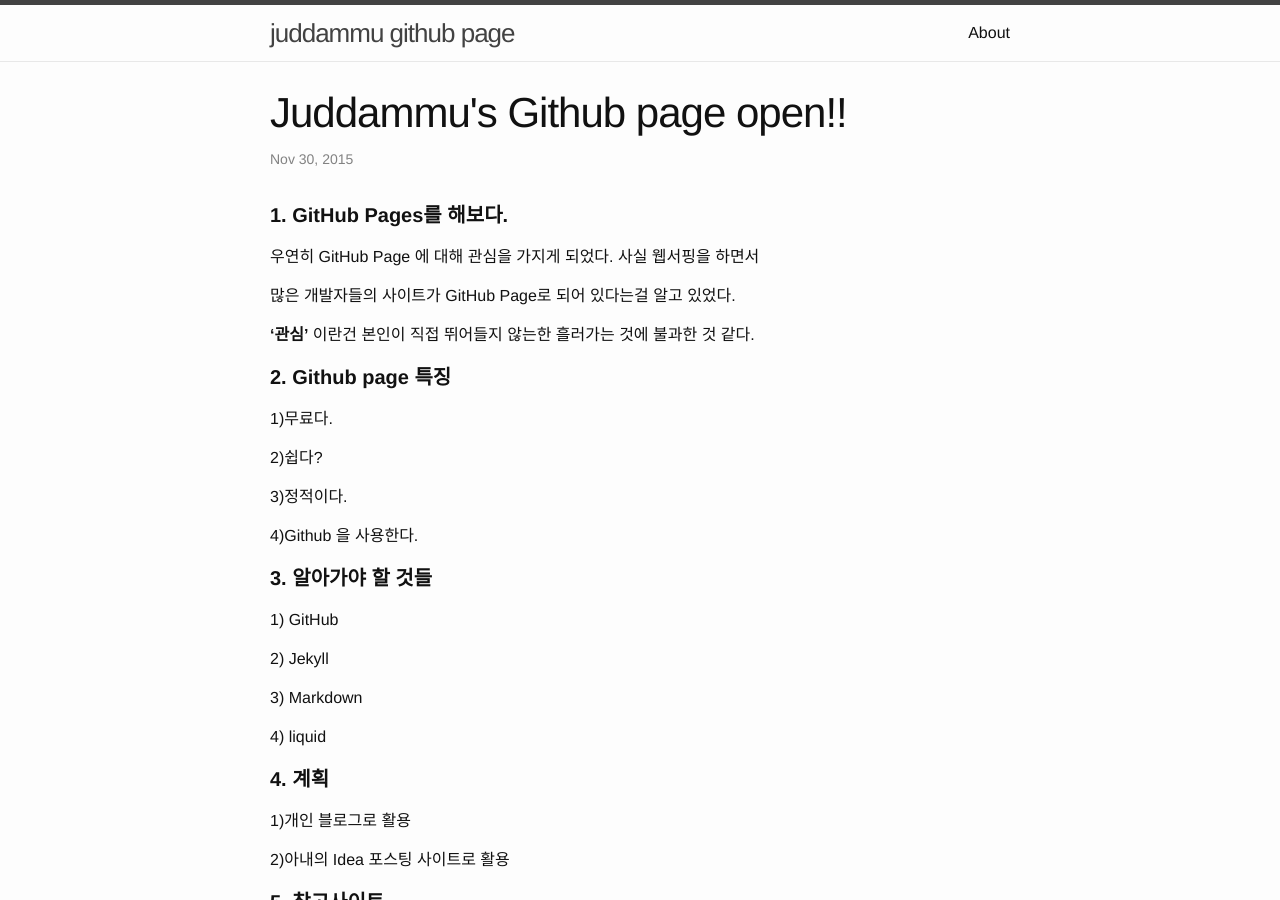
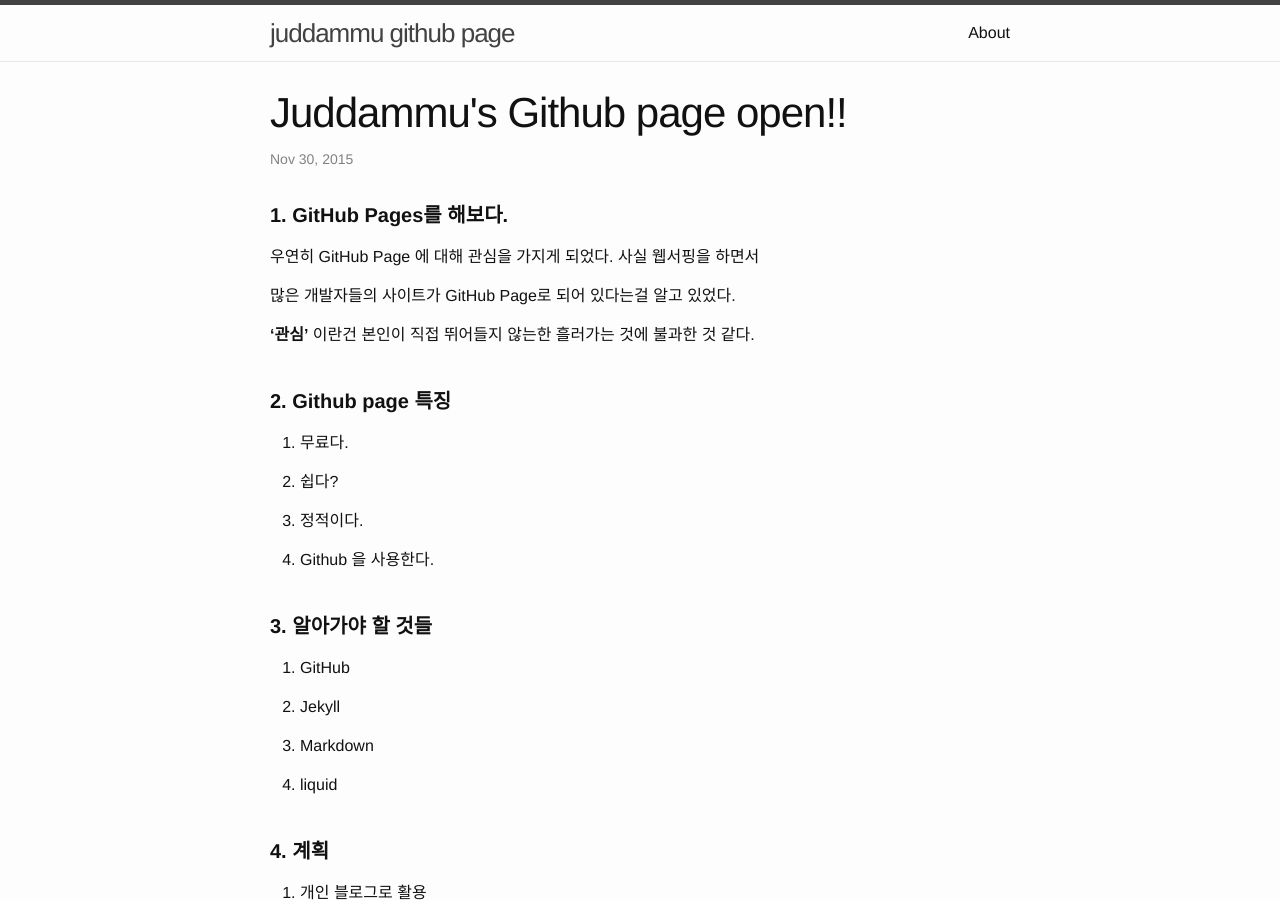
Before and after one commit to juddammu/juddammu.github.io, a Jekyll site: the page built from _posts/2015-11-30-juddammu-github-page-open.markdown, in a window 1280 px wide and 900 px high. Built offline with Jekyll 4.4.1, drawn with Linux system fonts in a browser that asks for light colours.

Commit message:
2015-11-30 change First Posting

```diff
--- a/_posts/2015-11-30-juddammu-github-page-open.markdown
+++ b/_posts/2015-11-30-juddammu-github-page-open.markdown
@@ -11,42 +11,43 @@
 많은 개발자들의 사이트가 GitHub Page로 되어 있다는걸 알고 있었다.
 
 **'관심'** 이란건 본인이 직접 뛰어들지 않는한 흘러가는 것에 불과한 것 같다.
-
+<br/><br/>
 
 ####**2. Github page 특징**
-1)무료다.
+  1. 무료다.
 
-2)쉽다?
+  2. 쉽다?
 
-3)정적이다.
+  3. 정적이다.
 
-4)Github 을 사용한다.
-
+  4. Github 을 사용한다.
+<br/><br/>
 
 ####**3. 알아가야 할 것들**
-1) GitHub
+  1. GitHub
 
-2) Jekyll
+  2. Jekyll
 
-3) Markdown
+  3. Markdown
 
-4) liquid
-
+  4. liquid
+<br/><br/>
 
 ####**4. 계획**
-1)개인 블로그로 활용
+  1. 개인 블로그로 활용
 
-2)아내의 Idea 포스팅 사이트로 활용
-
+  2. 아내의 Idea 포스팅 사이트로 활용
+<br/><br/>
 
 ####**5. 참고사이트**
--[**일몰**: 난 10년된 워드프레스에서 Jekyll로 마이그레이션](http://ilmol.com/2015/01/%EC%9B%8C%EB%93%9C%ED%94%84%EB%A0%88%EC%8A%A4%EC%97%90%EC%84%9C%20Jekyll%EB%A1%9C%20%EB%A7%88%EC%9D%B4%EA%B7%B8%EB%A0%88%EC%9D%B4%EC%85%98.html#fn6)
+  -[**일몰**: 난 10년된 워드프레스에서 Jekyll로 마이그레이션](http://ilmol.com/2015/01/%EC%9B%8C%EB%93%9C%ED%94%84%EB%A0%88%EC%8A%A4%EC%97%90%EC%84%9C%20Jekyll%EB%A1%9C%20%EB%A7%88%EC%9D%B4%EA%B7%B8%EB%A0%88%EC%9D%B4%EC%85%98.html#fn6)
 
--[**saltfactory's blog**: Jekyll을 사용하여 GitHub Pages 만들기](http://blog.saltfactory.net/jekyll/upgrade-github-pages-dependency-versions.html)
+  -[**saltfactory's blog**: Jekyll을 사용하여 GitHub Pages 만들기](http://blog.saltfactory.net/jekyll/upgrade-github-pages-dependency-versions.html)
 
--[**Github help**: Using Jekyll with Pages](https://help.github.com/articles/using-jekyll-with-pages/)
+  -[**Github help**: Using Jekyll with Pages](https://help.github.com/articles/using-jekyll-with-pages/)
 
--[**놀부**: 지킬로 깃허브에 무료 블로그 만들기 ](https://nolboo.github.io/blog/2013/10/15/free-blog-with-github-jekyll/)
+  -[**놀부**: 지킬로 깃허브에 무료 블로그 만들기 ](https://nolboo.github.io/blog/2013/10/15/free-blog-with-github-jekyll/)
+<br/><br/>
 
 ####**6. Editor**
--[**stack edit**](https://stackedit.io/editor)
+  -[**stack edit**](https://stackedit.io/editor)
```
